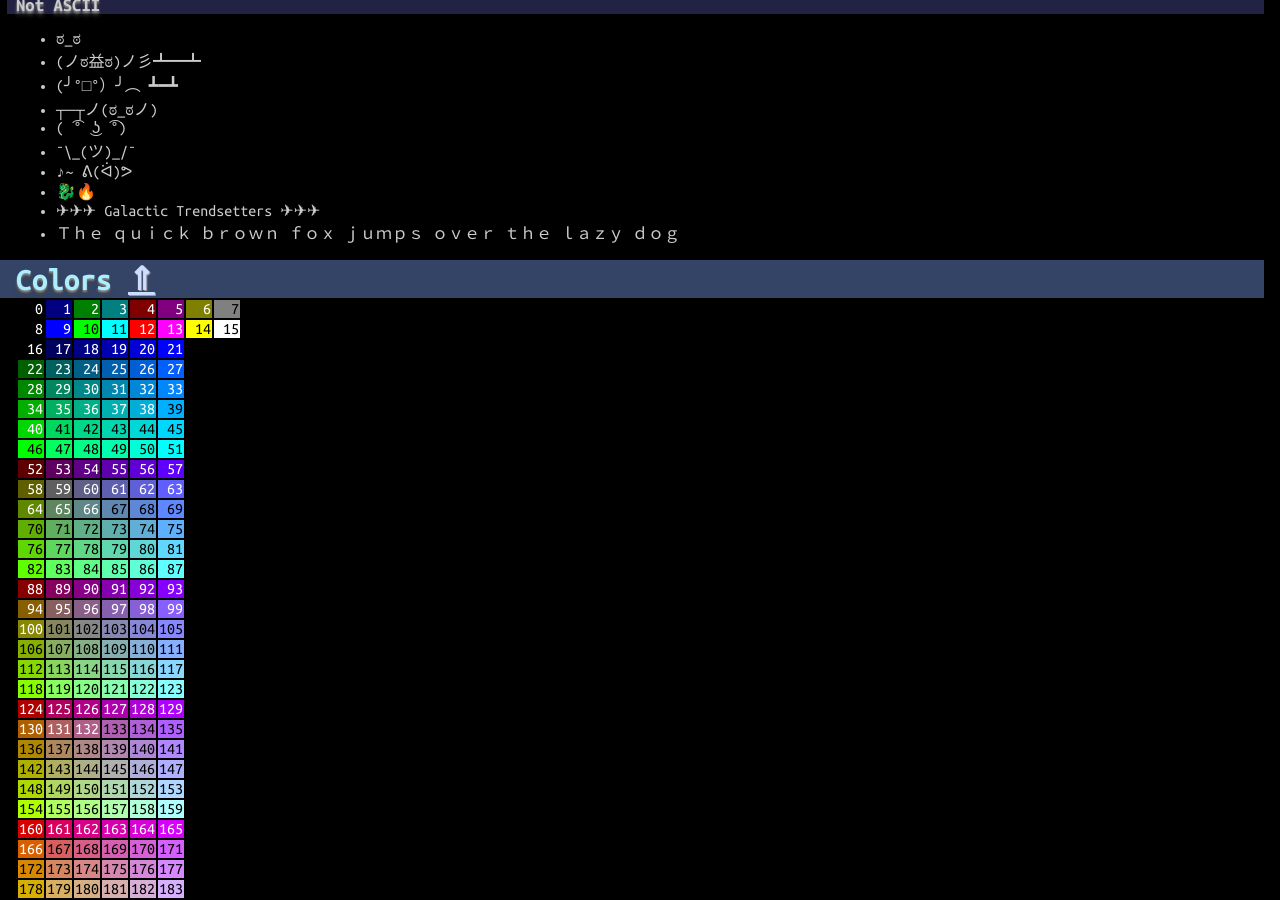
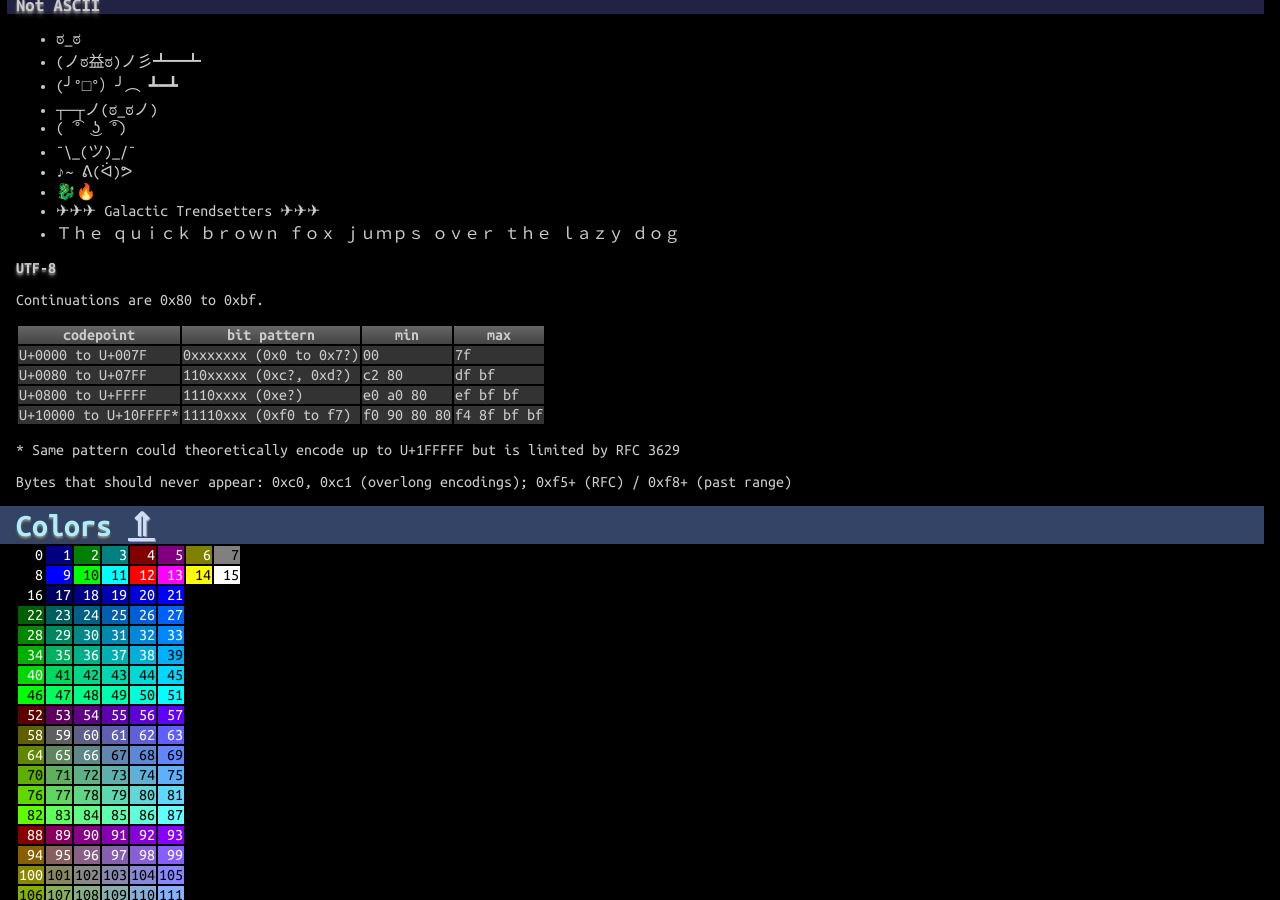
Before and after one commit to betaveros/cs, a Jekyll site: the page built from index.html, in a window 1280 px wide and 900 px high, scrolled down 70395 px. Built offline with Jekyll 4.4.1, drawn with Linux system fonts in a browser that asks for light colours.

Commit message:
some utf-8

```diff
--- a/_includes/ascii.html
+++ b/_includes/ascii.html
@@ -180,3 +180,14 @@
 	<li>✈✈✈ Galactic Trendsetters ✈✈✈</li>
 	<li>Ｔｈｅ ｑｕｉｃｋ ｂｒｏｗｎ ｆｏｘ ｊｕｍｐｓ ｏｖｅｒ ｔｈｅ ｌａｚｙ ｄｏｇ</li>
 </ul>
+<h4>UTF-8</h4>
+<p>Continuations are 0x80 to 0xbf.</p>
+<table>
+	<tr><th>codepoint</th><th>bit pattern</th><th>min</th><th>max</th></tr>
+	<tr><td> U+0000 to U+007F  </td><td>0xxxxxxx (0x0 to 0x7?)</td><td>00</td><td>7f</td></tr>
+	<tr><td> U+0080 to U+07FF  </td><td>110xxxxx (0xc?, 0xd?)</td><td>c2 80</td><td>df bf</td></tr>
+	<tr><td> U+0800 to U+FFFF  </td><td>1110xxxx (0xe?)</td><td>e0 a0 80</td><td>ef bf bf</td></tr>
+	<tr><td>U+10000 to U+10FFFF*</td><td>11110xxx (0xf0 to f7)</td><td>f0 90 80 80</td><td>f4 8f bf bf</td></tr>
+</table>
+<p>* Same pattern could theoretically encode up to U+1FFFFF but is limited by RFC 3629</p>
+<p>Bytes that should never appear: 0xc0, 0xc1 (overlong encodings); 0xf5+ (RFC) / 0xf8+ (past range)</p>
```
